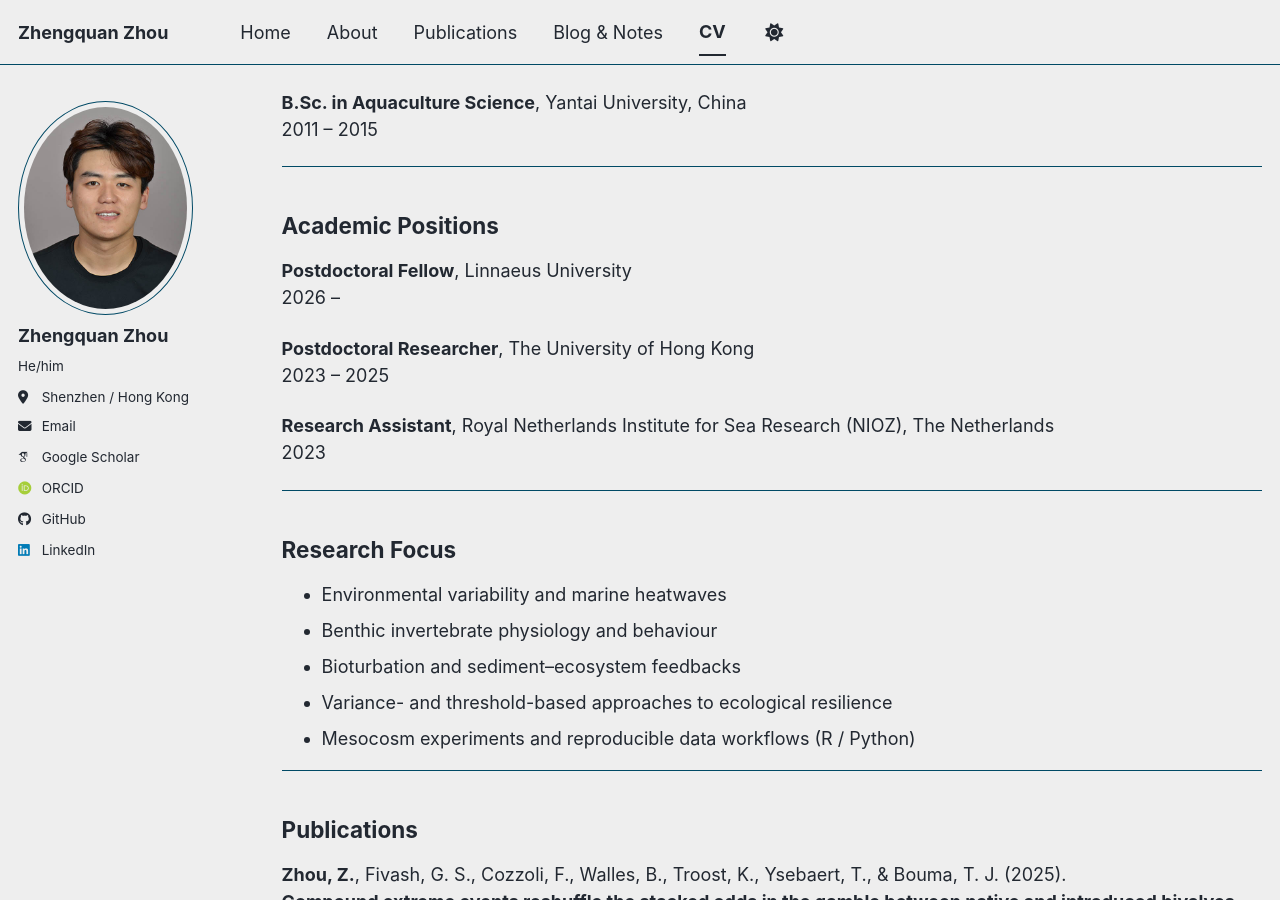
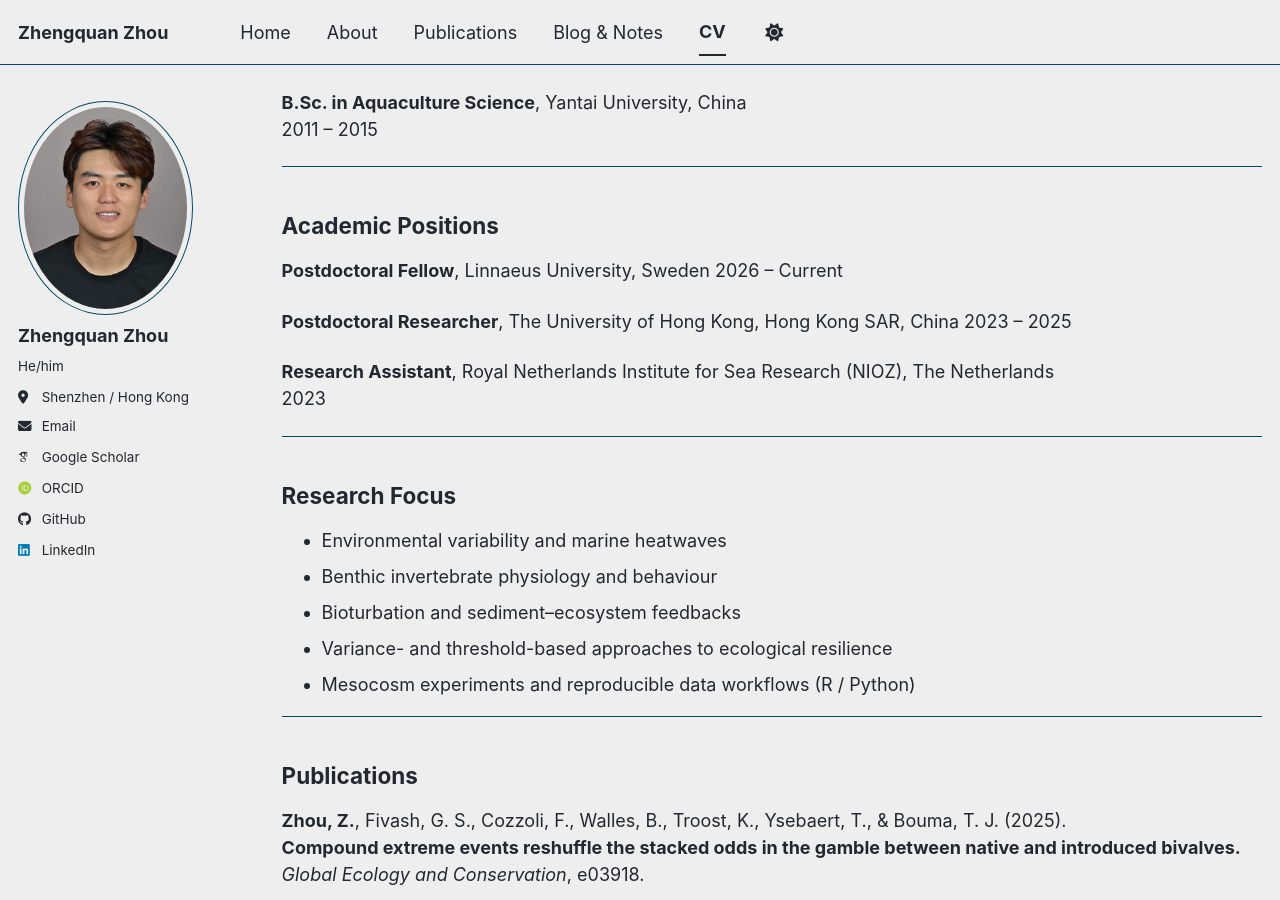
Before and after one commit to zqzhou7/zqzhou7.github.io, a Jekyll site: the page built from _pages/cv.md, in a window 1280 px wide and 900 px high, scrolled down 340 px. Built offline with Jekyll 4.4.1, drawn with Linux system fonts in a browser that asks for light colours; some web fonts are replaced; a script bundle is joined from its source files by our own code; library files that are not in the unit come from our copies.

Commit message:
Update cv.md

```diff
--- a/_pages/cv.md
+++ b/_pages/cv.md
@@ -26,10 +26,10 @@ Download CV (PDF)
 ---
 
 ## Academic Positions
-**Postdoctoral Fellow**, Linnaeus University
-2026 –
+**Postdoctoral Fellow**, Linnaeus University, Sweden
+2026 – Current
 
-**Postdoctoral Researcher**, The University of Hong Kong
+**Postdoctoral Researcher**, The University of Hong Kong, Hong Kong SAR, China
 2023 – 2025
 
 **Research Assistant**, Royal Netherlands Institute for Sea Research (NIOZ), The Netherlands
```
